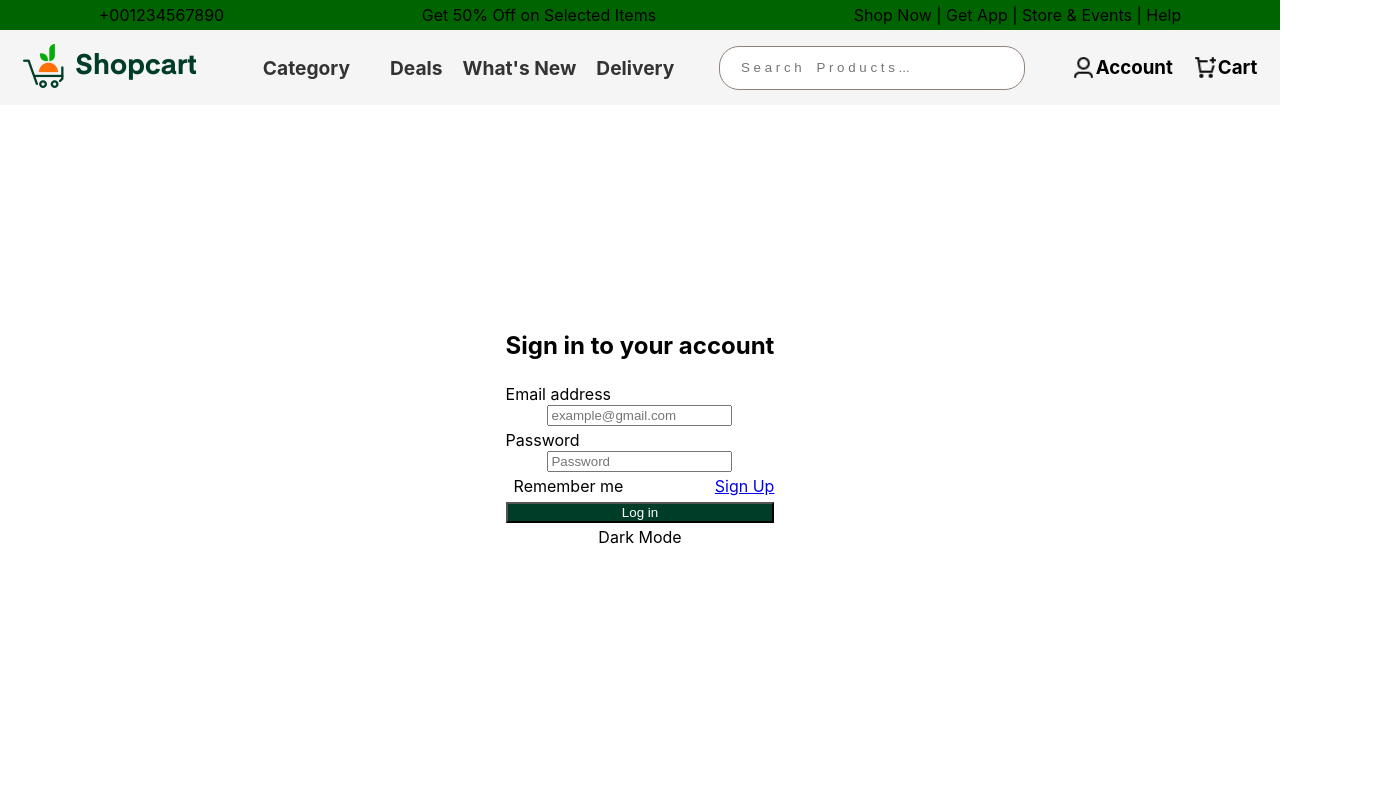
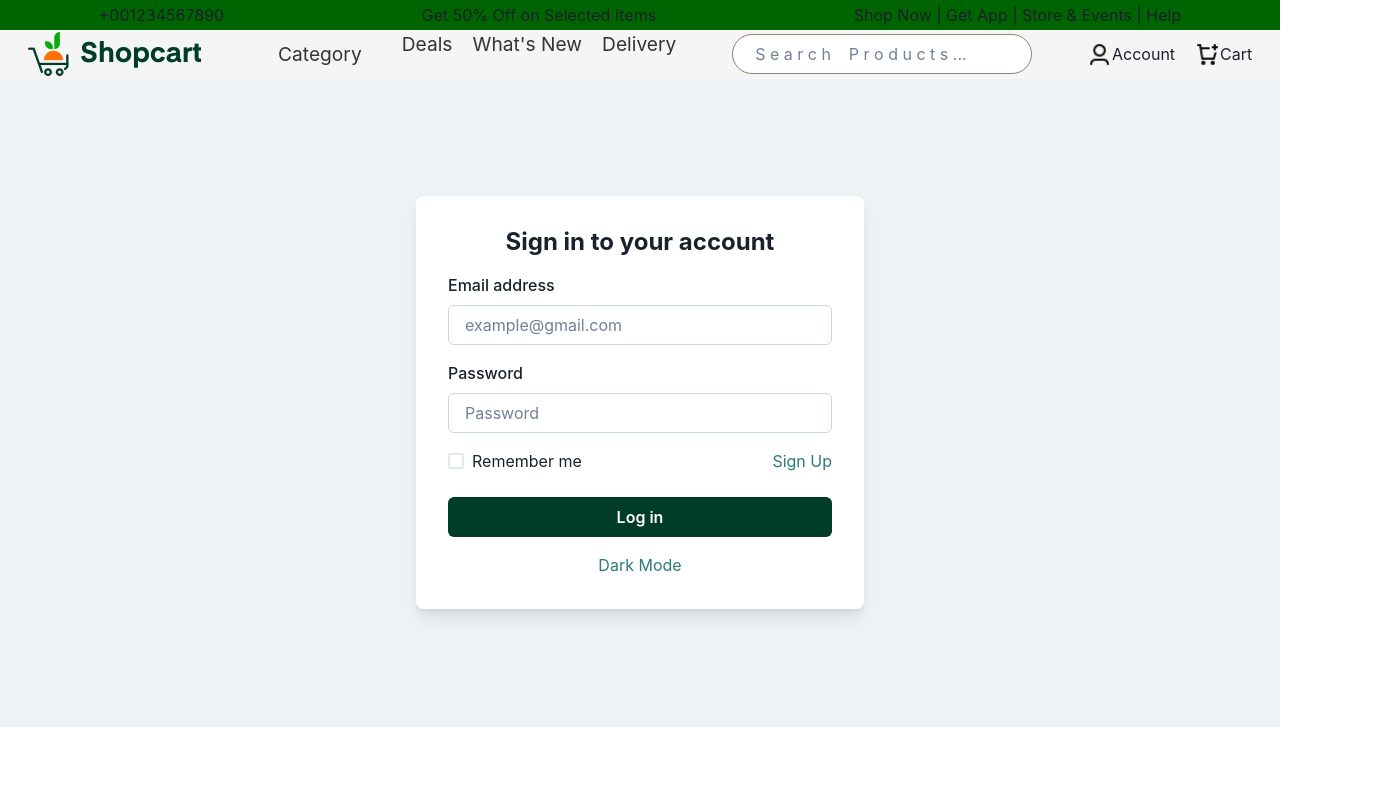
Before and after one commit to DivYam062/eCommercebenevolent-boot, a React (Create React App) app in the folder musemind/: page /login in a window 1280 px wide. Shown: the top 800 px of the page, 1392 px wide, since content can reach past the window. Built offline with nearby package versions, Linux system fonts and the light colour scheme; no server answers.

Commit message:
fixed chakra

```diff
--- a/musemind/package.json
+++ b/musemind/package.json
@@ -4,7 +4,7 @@
   "private": true,
   "dependencies": {
     "@chakra-ui/icons": "^2.1.1",
-    "@chakra-ui/react": "^2.8.2",
+    "@chakra-ui/react": "^2.8.1",
     "@testing-library/jest-dom": "^5.17.0",
     "@testing-library/react": "^13.4.0",
     "@testing-library/user-event": "^13.5.0",
--- a/musemind/src/index.js
+++ b/musemind/src/index.js
@@ -6,12 +6,15 @@ import reportWebVitals from './reportWebVitals';
 import { BrowserRouter } from 'react-router-dom';
 import { Provider } from "react-redux"
 import { store } from './Redux/store';
+import { ChakraProvider } from '@chakra-ui/react';
 
 const root = ReactDOM.createRoot(document.getElementById('root'));
 root.render(
     <BrowserRouter>
         <Provider store={store}>
-            <App />
+            <ChakraProvider>
+                <App />
+            </ChakraProvider>
         </Provider>
     </BrowserRouter>
 );
```
Also changed, not shown: 1 other file (tests, documents, lock files or other folders).
